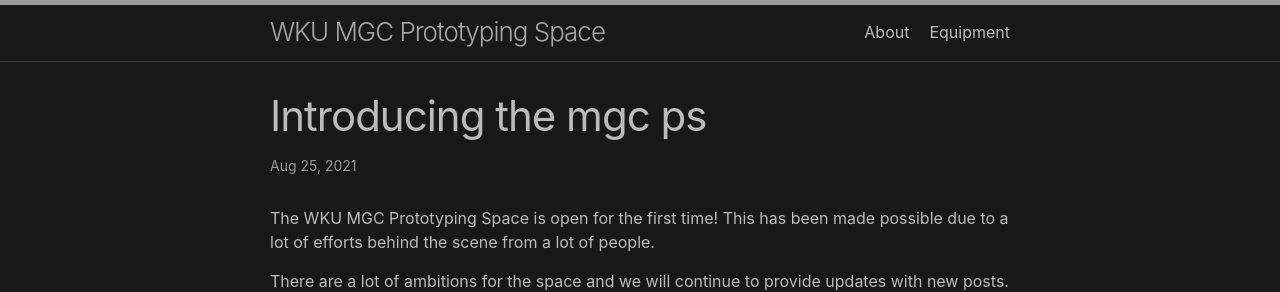
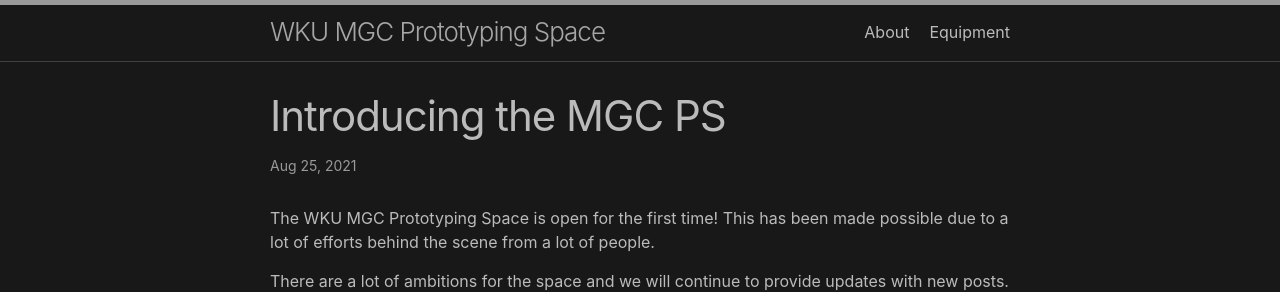
Before and after one commit to KeanMGC/WKUProtoSpace, a Jekyll site: the page built from _posts/2021-08-25-Introducing the MGC PS.md, in a window 1280 px wide. Shown: the top 292 px of the page. Built offline with Jekyll 4.4.1, drawn with Linux system fonts in a browser that asks for light colours; part of the change alters nothing that is shown.

```diff
--- a/_posts/2021-08-25-Introducing the MGC PS.md
+++ b/_posts/2021-08-25-Introducing the MGC PS.md
@@ -1,5 +1,6 @@
 ---
 layout: post
+title: Introducing the MGC PS
 ---
 The WKU MGC Prototyping Space is open for the first time! This has been made possible due to a lot of efforts behind the scene from a lot of people.
 
```
